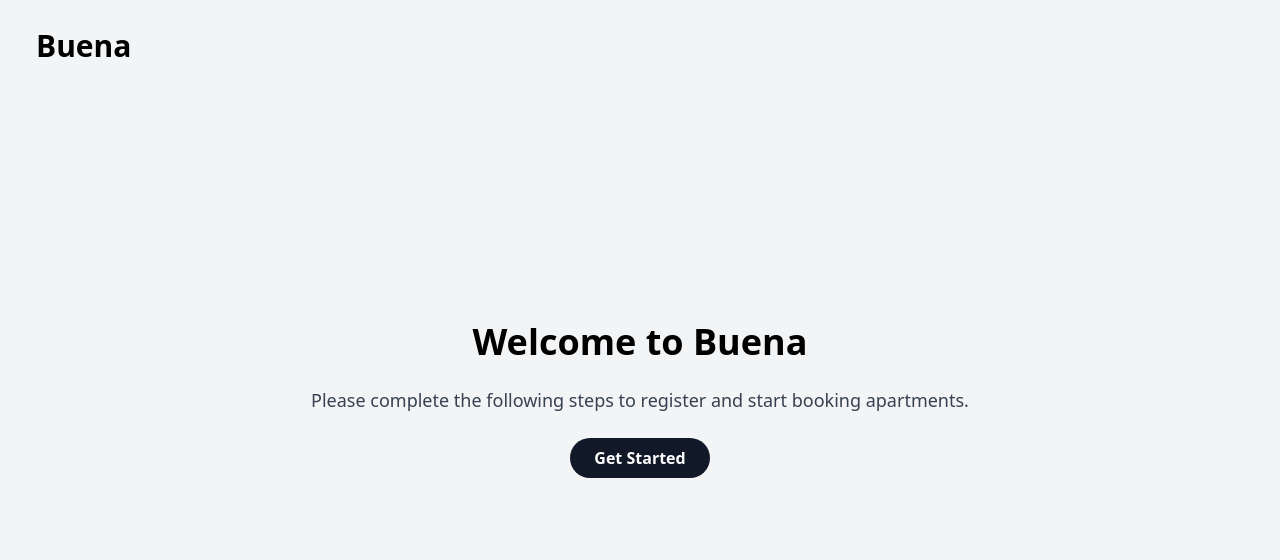
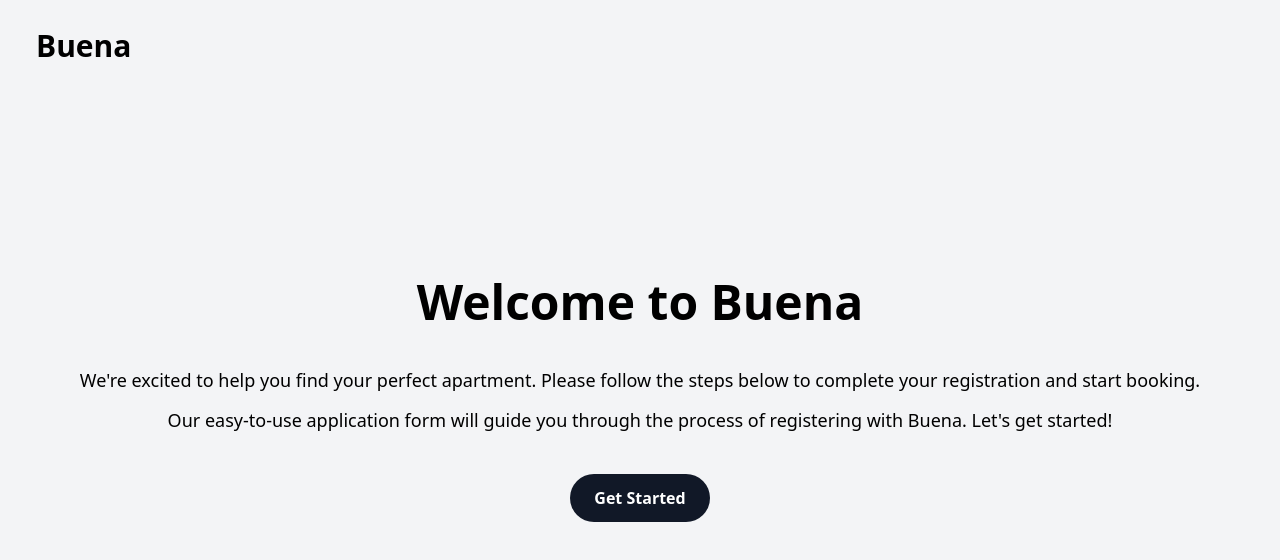
Before and after one commit to erinbedri/buena-tenant-form, a React (Create React App) app: page / in a window 1280 px wide. Shown: the top 560 px of the page. Built offline with nearby package versions, Linux system fonts and the light colour scheme.

Commit message:
Improve HomePage ui

```diff
--- a/src/components/BackButton.tsx
+++ b/src/components/BackButton.tsx
@@ -12,7 +12,7 @@
         <button
             type="button"
             onClick={() => navigate(-1)}
-            className={`p-2 bg-gray-300 hover:bg-gray-400 transition duration-300 ease-in-out text-gray-800 rounded-full shadow-md ${className}`}
+            className={`p-3 bg-gray-300 hover:bg-gray-400 transition duration-300 ease-in-out text-gray-800 rounded-full shadow-md ${className}`}
         >
             <svg
                 xmlns="http://www.w3.org/2000/svg"
--- a/src/components/Button.tsx
+++ b/src/components/Button.tsx
@@ -14,7 +14,7 @@
             type={type}
             onClick={onClick}
             disabled={disabled}
-            className={`py-2 px-6 rounded-3xl font-semibold transition duration-300 ease-in-out ${
+            className={`py-3 px-6 rounded-3xl font-semibold transition duration-300 ease-in-out ${
                 disabled ? "bg-gray-400 text-gray-600 cursor-not-allowed" : "bg-gray-900 text-white hover:bg-gray-700"
             } ${className}`}
         >
--- a/src/pages/HomePage.tsx
+++ b/src/pages/HomePage.tsx
@@ -5,12 +5,20 @@
 
 const HomePage: React.FC = () => {
     return (
-        <div className="flex flex-col items-center justify-center h-screen bg-gray-100 p-6">
-            <h1 className="text-4xl font-bold mb-6">Welcome to Buena</h1>
+        <div className="flex flex-col gap-10 items-center justify-center h-screen bg-gray-100 p-6">
+            <h1 className="text-5xl font-extrabold">Welcome to Buena</h1>
 
-            <p className="text-lg mb-6 text-gray-700">
-                Please complete the following steps to register and start booking apartments.
-            </p>
+            <div className="flex flex-col gap-3 text-lg text-center">
+                <p>
+                    We're excited to help you find your perfect apartment. Please follow the steps below to complete
+                    your registration and start booking.
+                </p>
+
+                <p>
+                    Our easy-to-use application form will guide you through the process of registering with Buena. Let's
+                    get started!
+                </p>
+            </div>
 
             <Link to="/name" className="text-white">
                 <Button>Get Started</Button>
```
